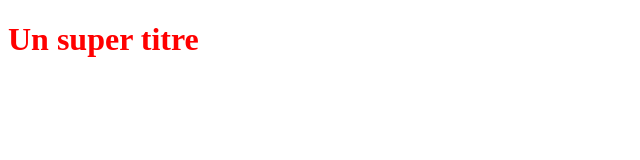
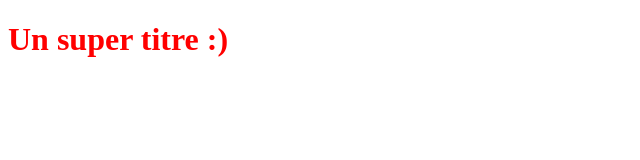
Before and after one commit to dylanhubert/OpenclassroomsProject, a plain HTML site: page index.html in a window 1280 px wide. Shown: the full height of the page, 0-640 px from the left. Drawn offline with Linux system fonts and the light colour scheme.

Commit message:
Modification du titre H1

```diff
--- a/index.html
+++ b/index.html
@@ -5,6 +5,6 @@
    <link rel="stylesheet" type="text/css" href="styles.css">
 </head>
 <body>
-   <h1>Un super titre</h1>
+   <h1>Un super titre :)</h1>
 </body>
 </html>
```
